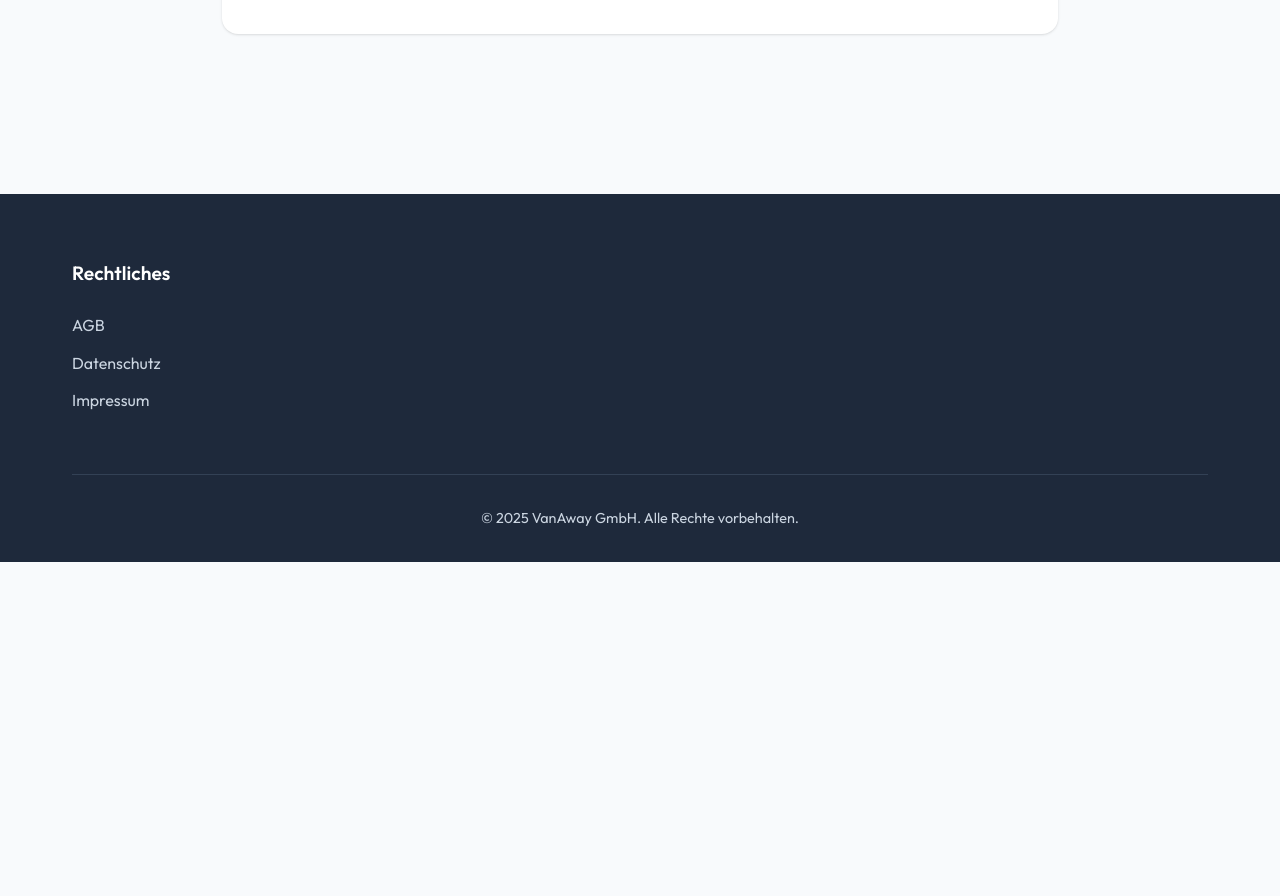
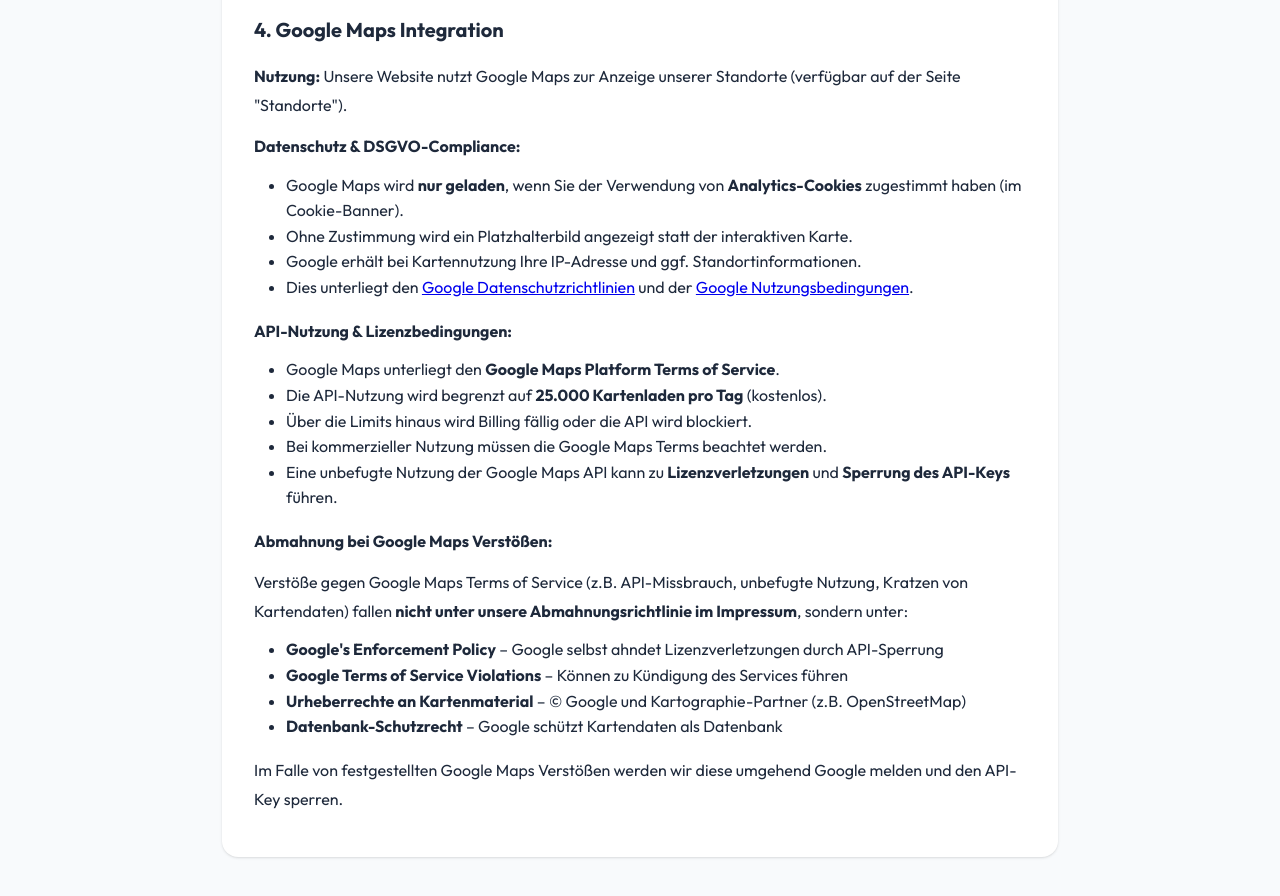
Before and after one commit to alicasteinhoff-coder/Wohnmobil, a website: page datenschutz.html in a window 1280 px wide. Shown: the part 2020-2916 px from the top of the page. Before the commit the page ends 2582 px from the top, so only its background shows below. Drawn offline with Linux system fonts and the light colour scheme.

Commit message:
Add: Google Maps licensing and terms of service policy in privacy declaration

```diff
--- a/datenschutz.html
+++ b/datenschutz.html
@@ -123,6 +123,37 @@
             <h3>3. Analyse-Tools und Tools von Drittanbietern</h3>
             <p>Beim Besuch unserer Website kann Ihr Surf-Verhalten statistisch ausgewertet werden. Das geschieht vor
                 allem mit Cookies und mit sogenannten Analyseprogrammen.</p>
+
+            <h3>4. Google Maps Integration</h3>
+            <p><strong>Nutzung:</strong> Unsere Website nutzt Google Maps zur Anzeige unserer Standorte (verfügbar auf der Seite "Standorte").</p>
+
+            <p><strong>Datenschutz & DSGVO-Compliance:</strong></p>
+            <ul style="margin-left: 2rem; margin-bottom: 1rem;">
+                <li>Google Maps wird <strong>nur geladen</strong>, wenn Sie der Verwendung von <strong>Analytics-Cookies</strong> zugestimmt haben (im Cookie-Banner).</li>
+                <li>Ohne Zustimmung wird ein Platzhalterbild angezeigt statt der interaktiven Karte.</li>
+                <li>Google erhält bei Kartennutzung Ihre IP-Adresse und ggf. Standortinformationen.</li>
+                <li>Dies unterliegt den <a href="https://policies.google.com/privacy?hl=de" target="_blank">Google Datenschutzrichtlinien</a> und der <a href="https://policies.google.com/terms?hl=de" target="_blank">Google Nutzungsbedingungen</a>.</li>
+            </ul>
+
+            <p><strong>API-Nutzung & Lizenzbedingungen:</strong></p>
+            <ul style="margin-left: 2rem; margin-bottom: 1rem;">
+                <li>Google Maps unterliegt den <strong>Google Maps Platform Terms of Service</strong>.</li>
+                <li>Die API-Nutzung wird begrenzt auf <strong>25.000 Kartenladen pro Tag</strong> (kostenlos).</li>
+                <li>Über die Limits hinaus wird Billing fällig oder die API wird blockiert.</li>
+                <li>Bei kommerzieller Nutzung müssen die Google Maps Terms beachtet werden.</li>
+                <li>Eine unbefugte Nutzung der Google Maps API kann zu <strong>Lizenzverletzungen</strong> und <strong>Sperrung des API-Keys</strong> führen.</li>
+            </ul>
+
+            <p><strong>Abmahnung bei Google Maps Verstößen:</strong></p>
+            <p>Verstöße gegen Google Maps Terms of Service (z.B. API-Missbrauch, unbefugte Nutzung, Kratzen von Kartendaten) fallen <strong>nicht unter unsere Abmahnungsrichtlinie im Impressum</strong>, sondern unter:</p>
+            <ul style="margin-left: 2rem; margin-bottom: 1rem;">
+                <li><strong>Google's Enforcement Policy</strong> – Google selbst ahndet Lizenzverletzungen durch API-Sperrung</li>
+                <li><strong>Google Terms of Service Violations</strong> – Können zu Kündigung des Services führen</li>
+                <li><strong>Urheberrechte an Kartenmaterial</strong> – © Google und Kartographie-Partner (z.B. OpenStreetMap)</li>
+                <li><strong>Datenbank-Schutzrecht</strong> – Google schützt Kartendaten als Datenbank</li>
+            </ul>
+
+            <p>Im Falle von festgestellten Google Maps Verstößen werden wir diese umgehend Google melden und den API-Key sperren.</p>
         </div>
     </main>
 
```
